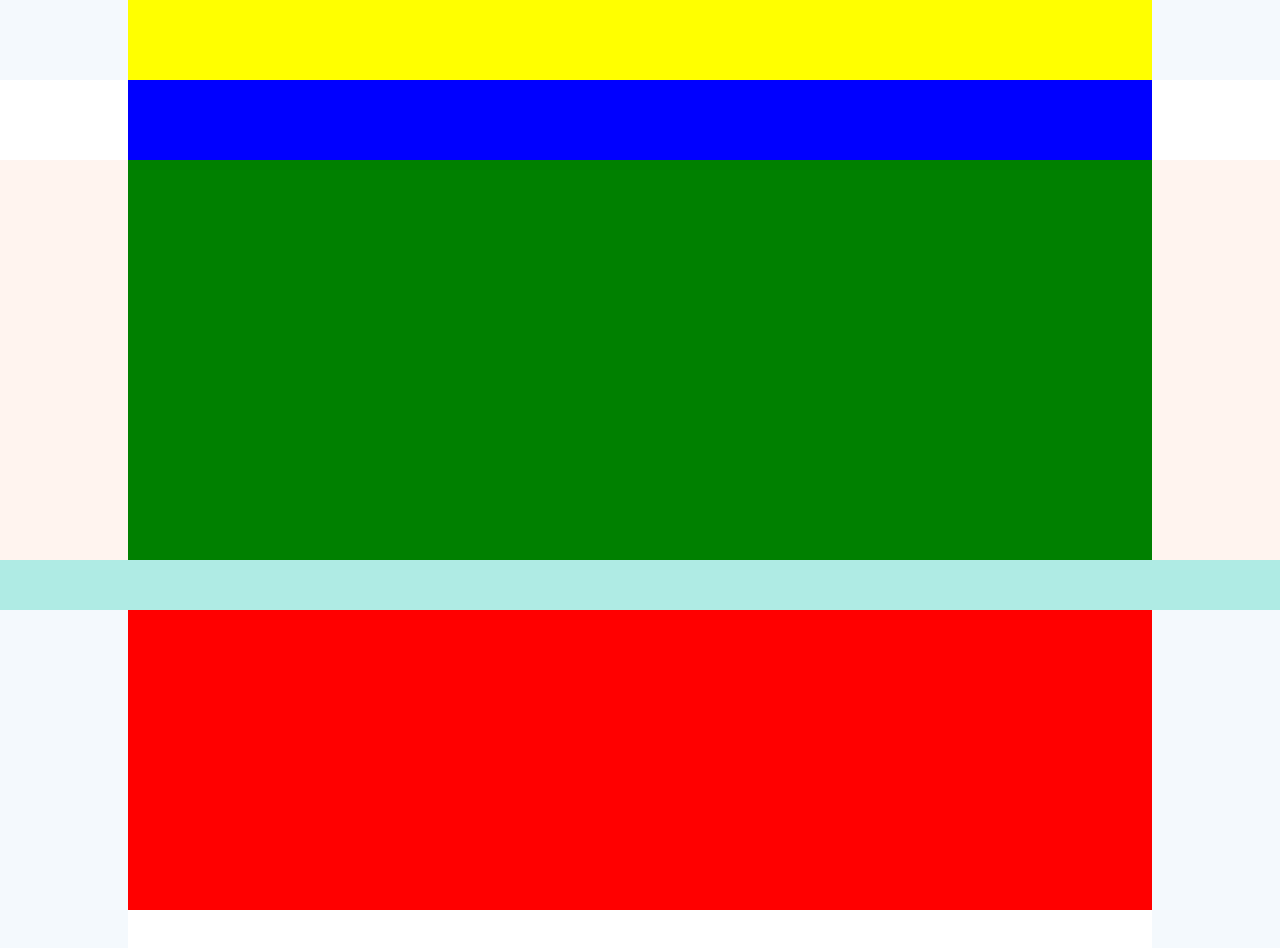
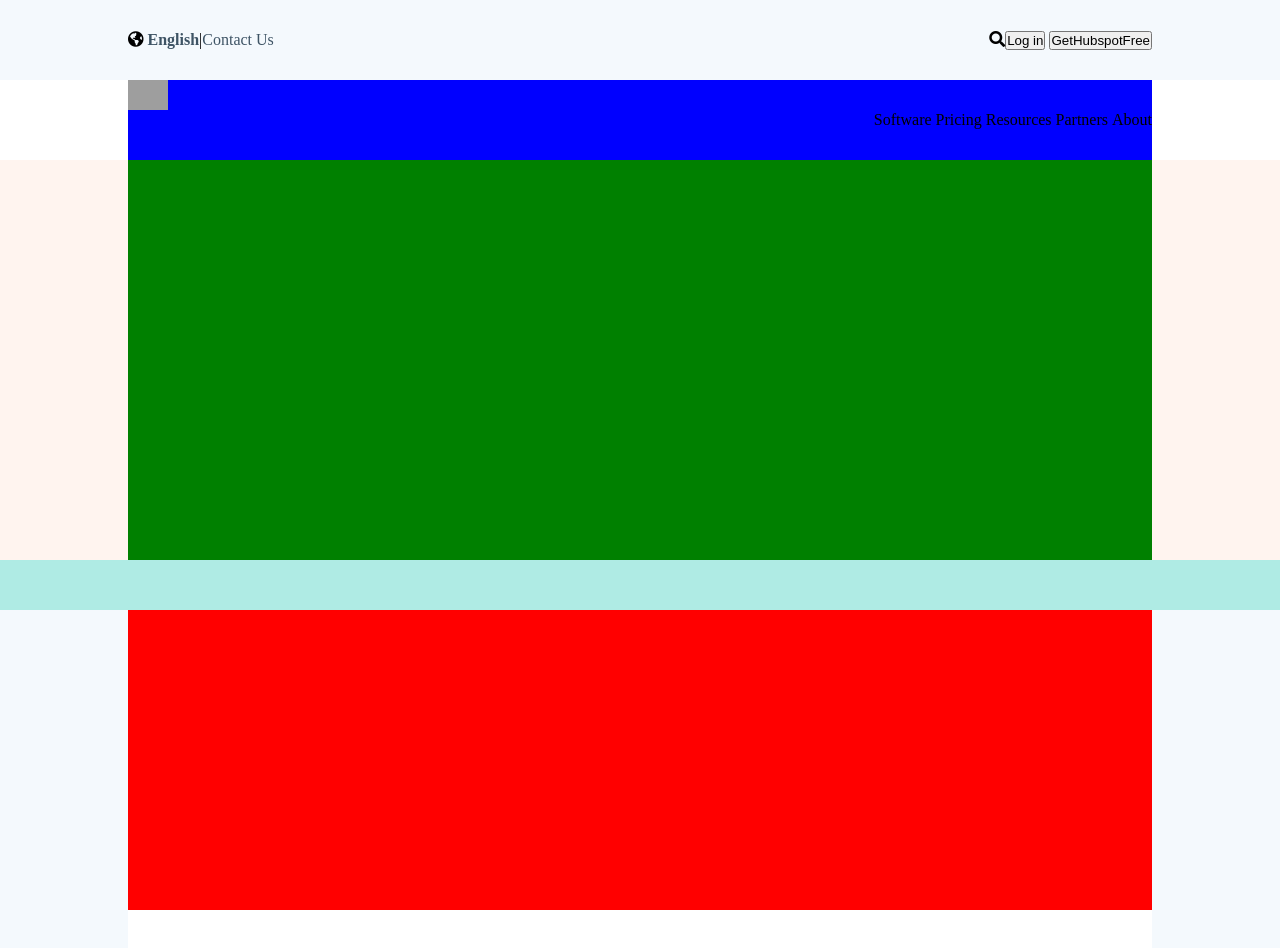
Before and after one commit to FrancescoLunesu/htmlcss-hubspot, a plain HTML site: page index.html in a window 1280 px wide. Shown: the top 948 px of the page. Drawn offline with Linux system fonts and the light colour scheme; grey boxes are pictures that could not be loaded.

Commit message:
Secondo commit inizio contenuto barra fissa e navbar

```diff
--- a/CSS/style.css
+++ b/CSS/style.css
@@ -34,12 +34,41 @@ body{
 
 #fixed{
     height: 80px;
-    background-color: yellow;
+    background-color: #f4f9fd;
 }
+
+.gray-band a{
+    text-decoration: none;
+    color: #3e5465;
+}
+
+.lingua, span, .contact{
+    float: left;
+    line-height: 80px;
+}
+
+.search, .buttons{
+    float: right;
+    line-height: 80px;
+}
+
 
 nav{
     height: 80px;
     background-color: blue;
+    line-height: 80px;
+}
+
+.logo img{
+    height: 30px;
+    float: left;
+}
+
+.menu ul{
+    float: right;
+}
+.menu ul li{
+    display: inline-block;
 }
 
 .header-bottom{
--- a/index.html
+++ b/index.html
@@ -3,24 +3,51 @@
     <head>
         <meta charset="utf-8">
         <title>Hubspot</title>
+        <link rel="stylesheet" href="https://use.fontawesome.com/releases/v5.13.0/css/all.css">
         <link rel="stylesheet" href="CSS/style.css">
     </head>
     <body>
         <!-- HEADER -->
+        <!-- striscia grigia fixed meglio fuori header   -->
+        <div id="fixed">
+        <div class="bg-gray">
+            <div class="container">
+                <section class="gray-band clearfix">
+                <div class="lingua">
+                    <i class="fas fa-globe-americas"> <a href="#">English</a></i>
+                </div>
+                <span> | </span>
+                <div class="contact">
+                    <a href="#">Contact Us</a>
+                </div>
+                <div class="buttons">
+                    <button>Log in</button>
+                    <button>GetHubspotFree</button>
+                </div>
+                <div class="search">
+                    <i class="fas fa-search"></i>
+                </div>
+                </section>
+            </div>
+        </div>
+        </div>
         <header>
-            <!-- sezione striscia grigia fixed -->
-                <div class="bg-gray">
-                    <div class="container">
-                        <section id="fixed">
-
-                        </section>
-                    </div>
-                </div>
                 <!-- sezione navbar -->
                 <div class="bg-white">
                     <div class="container">
                         <nav>
-
+                            <div class="logo">
+                                <img src="https://upload.wikimedia.org/wikipedia/commons/thumb/3/3f/HubSpot_Logo.svg/640px-HubSpot_Logo.svg.png" alt="logo">
+                            </div>
+                            <div class="menu">
+                                <ul>
+                                    <li>Software</li>
+                                    <li>Pricing</li>
+                                    <li>Resources</li>
+                                    <li>Partners</li>
+                                    <li>About</li>
+                                </ul>
+                            </div>
                         </nav>
                     </div>
                 </div>
```
